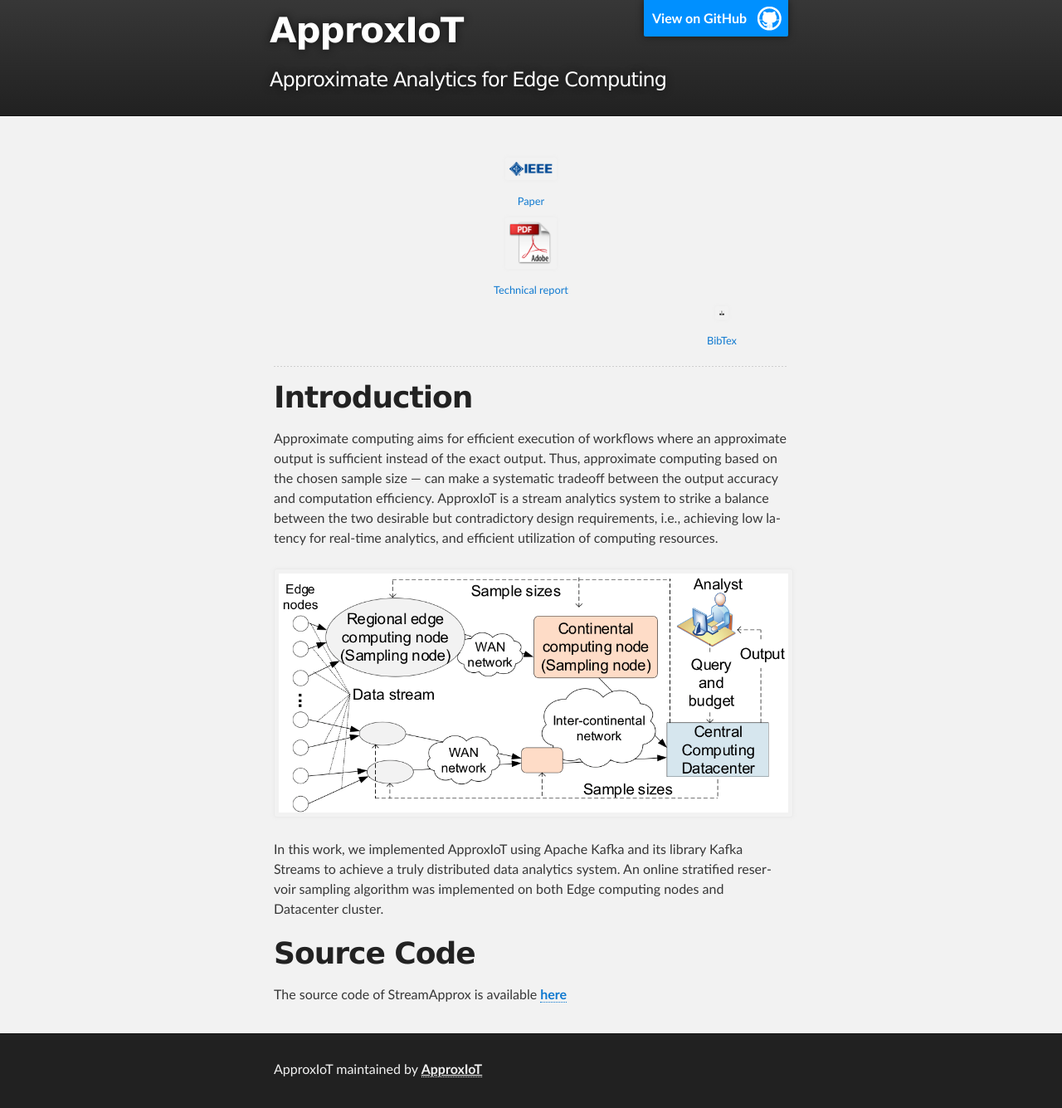
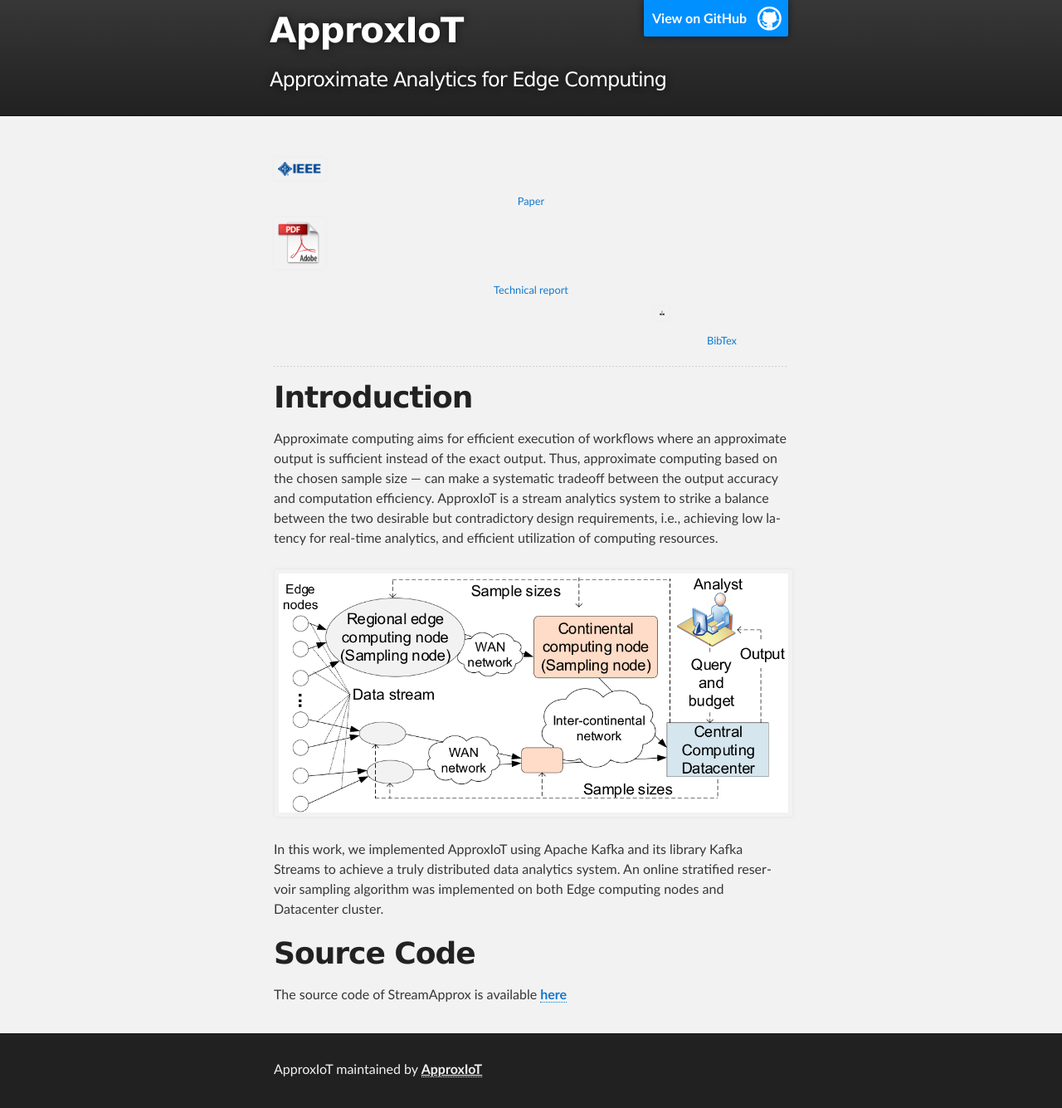
Before and after one commit to ApproxIoT/ApproxIoT, a Jekyll site: the page built from index.md, in a window 1280 px wide. Shown: the whole page at 83% size. Built offline with Jekyll 4.4.1, drawn with Linux system fonts in a browser that asks for light colours.

Commit message:
change figures

```diff
--- a/index.md
+++ b/index.md
@@ -6,21 +6,21 @@ layout: default
   <img class="img-spark-flink" src="/images/spark-flink1.png" alt="spark-flink" style="height: 80px; weight: 800px;"/>
 </div> -->
 <div class="row">
-<div class="left" markdown="0" style="text-align:center;">
+<div class="left">
         <a href="https://xxx">
             <img class="t0" width="10%" src="/ApproxIoT/images/IEEE.png" alt="Paper">
             <div style="text-align:center; margin: 0 0 0 0; font-size: 0.8em;">Paper</div>
         </a>
 </div>
 
- <div class="center" markdown="0" style="text-align:center;">
+ <div class="center">
         <a href="https://xx">
             <img class="t0" width="10%" src="/ApproxIoT/images/report-icon.png" alt="Technical report">
             <div style="text-align:center; margin: 0 0 0 0; font-size: 0.8em;">Technical report</div>
         </a>
 </div>
 
- <div class="right" markdown="0" style="text-align:center;">
+ <div class="right" >
         <a href="/ApproxIoT/docs/bib.md">
             <img class="t0" width="10%" src="/ApproxIoT/images/bibtex-icon.png" alt="Bibtex">
             <div style="text-align:center; margin: 0 0 0 0; font-size: 0.8em;">BibTex</div>
```
